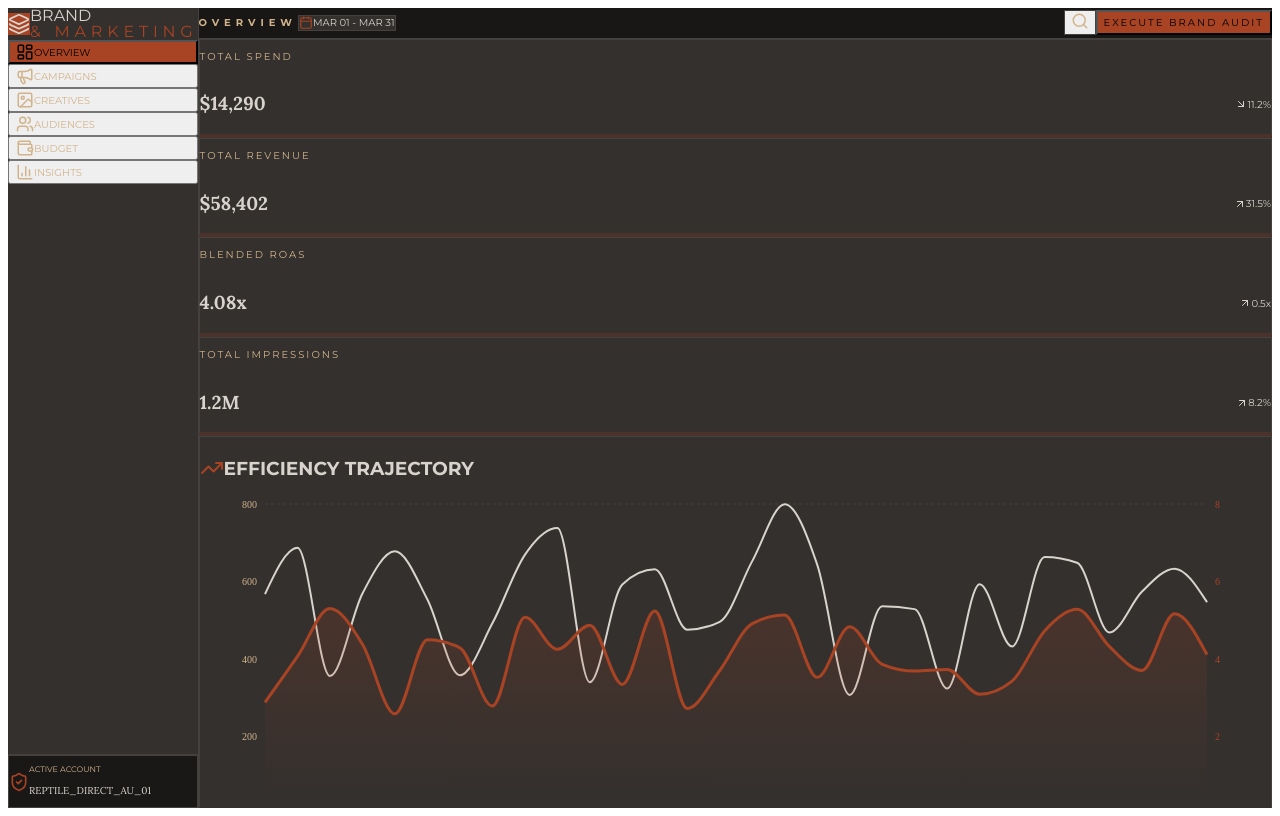
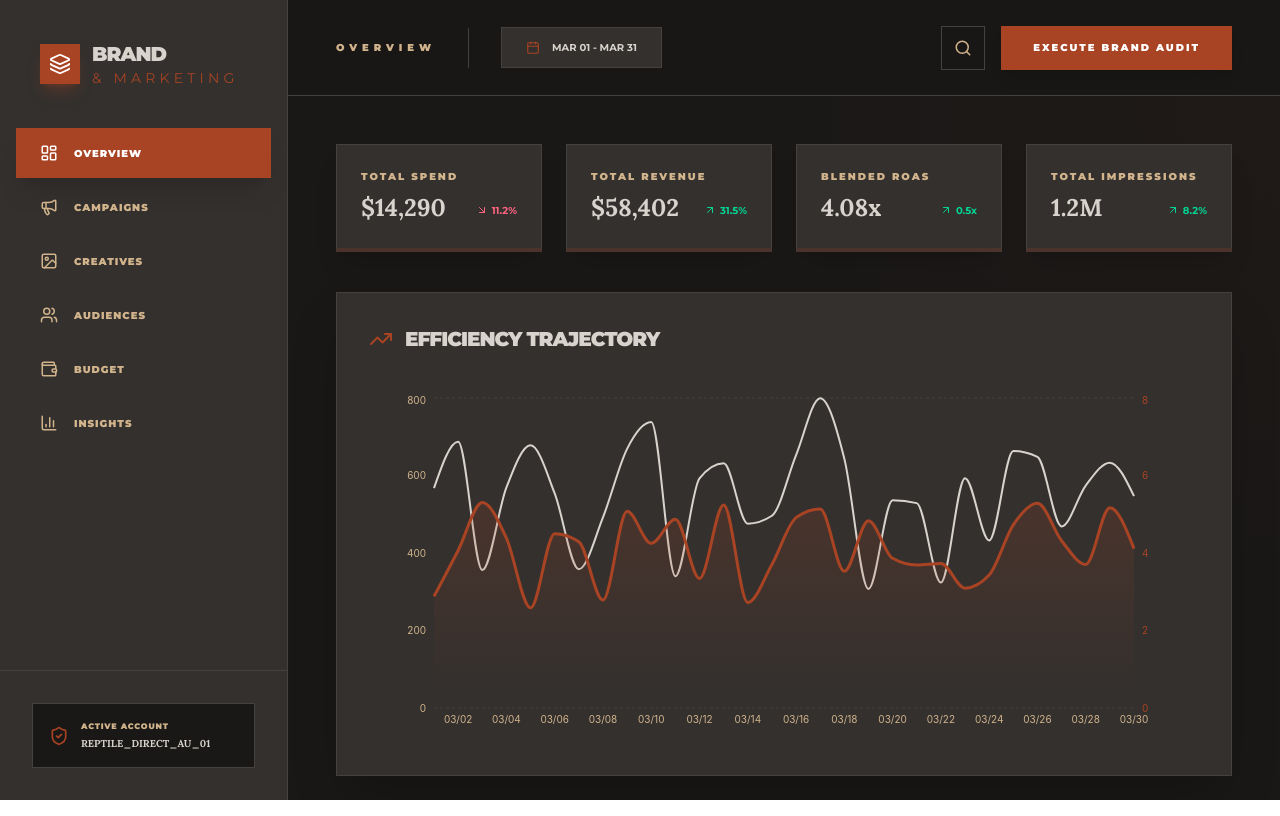
Before and after one commit to HERPHUBAU/brand-marketing-dashboard, a React (Vite) app: page / in a window 1280 px wide. Built offline with nearby package versions, Linux system fonts and the light colour scheme.

Commit message:
Finalizing Tailwind v4 theme and rounding decimals

```diff
--- a/src/App.jsx
+++ b/src/App.jsx
@@ -1,3 +1,4 @@
+import './index.css';
 import React, { useState, useEffect, useMemo } from 'react';
 import {
   LayoutDashboard, Megaphone, BarChart3, Users, Calendar, Search,
@@ -154,7 +155,14 @@ const OverviewPage = ({ data, loading }) => (
             <XAxis dataKey="date" stroke="#D2B48C" fontSize={10} axisLine={false} tickLine={false} />
             <YAxis yAxisId="left" stroke="#D2B48C" fontSize={10} axisLine={false} tickLine={false} />
             <YAxis yAxisId="right" orientation="right" stroke="#A84323" fontSize={10} axisLine={false} tickLine={false} />
-            <Tooltip contentStyle={{ backgroundColor: '#1A1817', border: '1px solid #45413E', borderRadius: '0px' }} />
+            <Tooltip
+              contentStyle={{
+                backgroundColor: '#33302E',
+                border: '1px solid #444',
+                borderRadius: '8px'
+              }}
+              formatter={(value) => [value.toFixed(2), ""]}
+            />
             <Area yAxisId="left" type="monotone" dataKey="spend" stroke="#D8D3CC" strokeWidth={2} fill="transparent" />
             <Area yAxisId="right" type="monotone" dataKey="roas" stroke="#A84323" strokeWidth={3} fill="url(#ochreGrad)" />
           </AreaChart>
--- a/src/index.css
+++ b/src/index.css
@@ -1,3 +1,5 @@
-@tailwind base;
-@tailwind components;
-@tailwind utilities;
+@import "tailwindcss";
+@theme {
+  --color-brand-ochre: #a84323;
+  --color-brand-charcoal: #33302E;
+}
```
